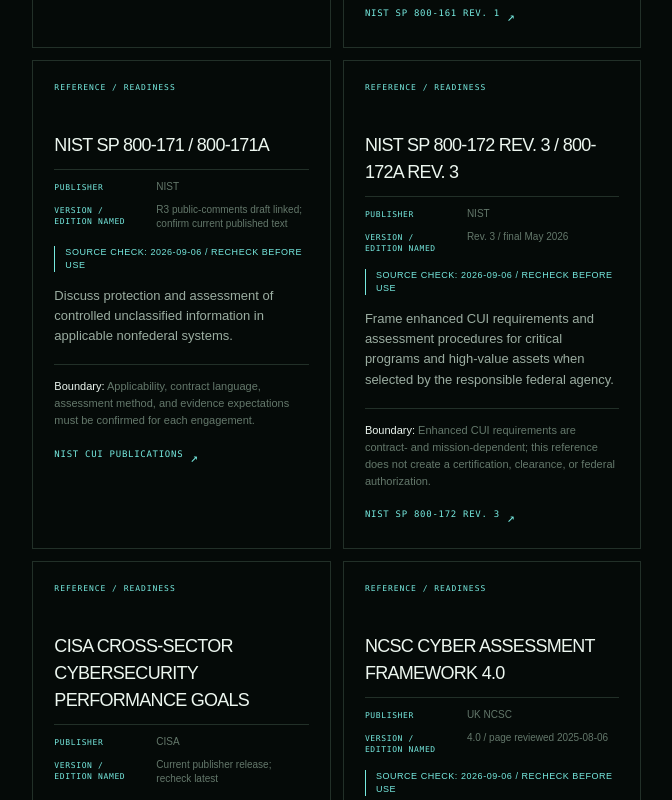
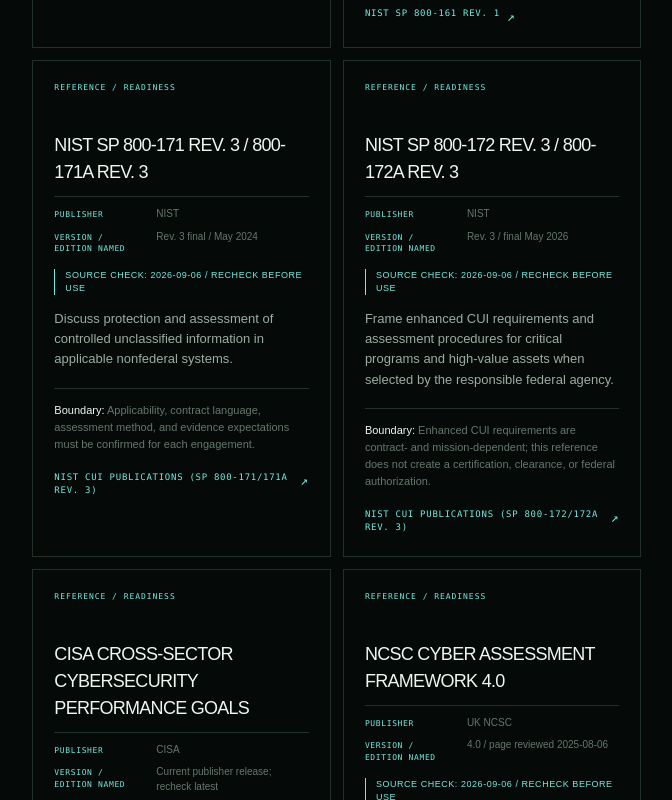
Before and after one commit to ZeroXSHDW/ZERODEVLLC-Website-Source-Code, a Next.js app: page /frameworks in a window 1280 px wide. Shown: the part 3260-4060 px from the top of the page, without its empty margins (549-1221 px from the left). Built offline with nearby package versions, Linux system fonts and the light colour scheme.

Commit message:
trust: correct framework publication references

```diff
--- a/app/frameworks/page.tsx
+++ b/app/frameworks/page.tsx
@@ -33,8 +33,8 @@
   ['NIST SP 800-53 Rev. 5', 'NIST', 'Rev. 5 / Release 5.2.0 patch noted', 'Map security and privacy control families to systems, owners, and evidence.', 'Control presence must be verified in the relevant system and scope.', 'NIST SP 800-53 Rev. 5', 'https://csrc.nist.gov/pubs/sp/800/53/r5/upd1/final'],
   ['NIST SP 800-61 Rev. 3', 'NIST', 'Rev. 3', 'Structure incident-response preparation, handling, coordination, and lessons learned.', 'Incident readiness depends on people, authority, communications, and practice.', 'NIST SP 800-61 Rev. 3', 'https://csrc.nist.gov/pubs/sp/800/61/r3/final'],
   ['NIST SP 800-161 Rev. 1', 'NIST', 'Rev. 1 / updates through 2024-11-01', 'Assess cyber-supply-chain risk across products, services, dependencies, and suppliers.', 'Vendor questionnaires alone are not sufficient evidence of supplier security.', 'NIST SP 800-161 Rev. 1', 'https://csrc.nist.gov/pubs/sp/800/161/r1/upd1/final'],
-  ['NIST SP 800-171 / 800-171A', 'NIST', 'R3 public-comments draft linked; confirm current published text', 'Discuss protection and assessment of controlled unclassified information in applicable nonfederal systems.', 'Applicability, contract language, assessment method, and evidence expectations must be confirmed for each engagement.', 'NIST CUI publications', 'https://csrc.nist.gov/Projects/protecting-controlled-unclassified-information'],
-  ['NIST SP 800-172 Rev. 3 / 800-172A Rev. 3', 'NIST', 'Rev. 3 / final May 2026', 'Frame enhanced CUI requirements and assessment procedures for critical programs and high-value assets when selected by the responsible federal agency.', 'Enhanced CUI requirements are contract- and mission-dependent; this reference does not create a certification, clearance, or federal authorization.', 'NIST SP 800-172 Rev. 3', 'https://csrc.nist.gov/pubs/sp/800/172/r3/final'],
+  ['NIST SP 800-171 Rev. 3 / 800-171A Rev. 3', 'NIST', 'Rev. 3 final / May 2024', 'Discuss protection and assessment of controlled unclassified information in applicable nonfederal systems.', 'Applicability, contract language, assessment method, and evidence expectations must be confirmed for each engagement.', 'NIST CUI publications (SP 800-171/171A Rev. 3)', 'https://csrc.nist.gov/Projects/protecting-controlled-unclassified-information/publications'],
+  ['NIST SP 800-172 Rev. 3 / 800-172A Rev. 3', 'NIST', 'Rev. 3 / final May 2026', 'Frame enhanced CUI requirements and assessment procedures for critical programs and high-value assets when selected by the responsible federal agency.', 'Enhanced CUI requirements are contract- and mission-dependent; this reference does not create a certification, clearance, or federal authorization.', 'NIST CUI publications (SP 800-172/172A Rev. 3)', 'https://csrc.nist.gov/Projects/protecting-controlled-unclassified-information/publications'],
   ['CISA Cross-Sector Cybersecurity Performance Goals', 'CISA', 'Current publisher release; recheck latest', 'Prioritize voluntary, high-impact cybersecurity practices for critical-infrastructure risk reduction and measurable improvement.', 'CPGs are an orientation and prioritization aid, not a universal compliance result, sector designation, or regulator determination.', 'CISA Cybersecurity Performance Goals', 'https://www.cisa.gov/cybersecurity-performance-goals'],
   ['NCSC Cyber Assessment Framework 4.0', 'UK NCSC', '4.0 / page reviewed 2025-08-06', 'Frame outcome-based cyber resilience assessment for essential functions, critical infrastructure, and public-sector contexts.', 'CAF alignment is a scoped assessment conversation; it is not an NCSC endorsement, regulatory decision, or certification.', 'NCSC CAF collection', 'https://www.ncsc.gov.uk/collection/cyber-assessment-framework'],
   ['CIS Controls v8.1', 'Center for Internet Security', 'v8.1', 'Translate common defensive priorities into a practical control improvement sequence.', 'Control adoption should be tied to asset context, ownership, and evidence.', 'CIS Controls v8.1', 'https://www.cisecurity.org/controls/cis-controls-list'],
@@ -63,8 +63,8 @@
   ['Cyber risk management', ['NIST CSF 2.0', 'NIST Risk Management Framework (SP 800-37 Rev. 2)', 'NIST SP 800-30 Rev. 1', 'CISA Cross-Sector Cybersecurity Performance Goals'], 'What outcomes, risk criteria, evidence quality, and decision owner apply?', 'A reference family is not a universal score, board decision, or residual-risk acceptance.'],
   ['Technical due diligence', ['NIST CSF 2.0', 'NIST SP 800-53 Rev. 5', 'NIST SP 800-161 Rev. 1'], 'Which architecture, control, dependency, or delivery questions could change the material decision?', 'Reference alignment is not independent assurance and does not create a legal, financial, investment, or procurement verdict.'],
   ['Vendor due diligence', ['NIST SP 800-161 Rev. 1', 'NIST CSF 2.0', 'CIS Controls v8.1'], 'Does the supplier evidence fit the service, data, access, incident, concentration, and exit relationship?', 'A questionnaire or reference map is not supplier assurance or a procurement decision.'],
-  ['Government and defense readiness', ['NIST Risk Management Framework (SP 800-37 Rev. 2)', 'NIST SP 800-171 / 800-171A', 'NIST SP 800-172 Rev. 3 / 800-172A Rev. 3'], 'Which mission, contract, system boundary, CUI category, and authorizing role define the actual requirement?', 'Reference alignment is not an authorization to operate, CMMC status, clearance, contract award, or government approval.'],
-  ['Compliance readiness', ['NIST SP 800-53 Rev. 5', 'NIST Risk Management Framework (SP 800-37 Rev. 2)', 'NIST SP 800-171 / 800-171A', 'NIST SP 800-172 Rev. 3 / 800-172A Rev. 3', 'ISO/IEC 27001:2022'], 'Which requirement applies, what evidence is expected, and who owns the control or exception?', 'Readiness mapping is not certification, accreditation, clearance, legal advice, or regulator approval.'],
+  ['Government and defense readiness', ['NIST Risk Management Framework (SP 800-37 Rev. 2)', 'NIST SP 800-171 Rev. 3 / 800-171A Rev. 3', 'NIST SP 800-172 Rev. 3 / 800-172A Rev. 3'], 'Which mission, contract, system boundary, CUI category, and authorizing role define the actual requirement?', 'Reference alignment is not an authorization to operate, CMMC status, clearance, contract award, or government approval.'],
+  ['Compliance readiness', ['NIST SP 800-53 Rev. 5', 'NIST Risk Management Framework (SP 800-37 Rev. 2)', 'NIST SP 800-171 Rev. 3 / 800-171A Rev. 3', 'NIST SP 800-172 Rev. 3 / 800-172A Rev. 3', 'ISO/IEC 27001:2022'], 'Which requirement applies, what evidence is expected, and who owns the control or exception?', 'Readiness mapping is not certification, accreditation, clearance, legal advice, or regulator approval.'],
   ['Disaster recovery and BCP', ['NIST SP 800-34 Rev. 1', 'ISO 22301:2019 / ISO 31000:2018', 'NIST CSF 2.0'], 'What critical service, dependencies, recovery assumptions, and exercise evidence determine continuity?', 'A plan or framework does not prove recovery until the relevant capability is exercised and evidenced.'],
   ['Incident readiness', ['NIST SP 800-61 Rev. 3', 'NIST CSF 2.0', 'CISA Cross-Sector Cybersecurity Performance Goals', 'NCSC Cyber Assessment Framework 4.0'], 'What roles, decisions, communications, evidence boundaries, and lessons must be practiced?', 'A readiness exercise is not live incident response, attribution, or a regulator decision.'],
 ] as const;
--- a/scripts/security-check.mjs
+++ b/scripts/security-check.mjs
@@ -158,7 +158,7 @@
 requireText("app/frameworks/page.tsx", frameworksPage, "NIST Risk Management Framework (SP 800-37 Rev. 2)");
 requireText("app/frameworks/page.tsx", frameworksPage, "NIST SP 800-30 Rev. 1");
 requireText("app/frameworks/page.tsx", frameworksPage, "NIST SP 800-61 Rev. 3");
-requireText("app/frameworks/page.tsx", frameworksPage, "NIST SP 800-171 / 800-171A");
+requireText("app/frameworks/page.tsx", frameworksPage, "NIST SP 800-171 Rev. 3 / 800-171A Rev. 3");
 requireText("app/frameworks/page.tsx", frameworksPage, "NIST SP 800-172 Rev. 3 / 800-172A Rev. 3");
 requireText("app/frameworks/page.tsx", frameworksPage, "CISA Cross-Sector Cybersecurity Performance Goals");
 requireText("app/frameworks/page.tsx", frameworksPage, "NCSC Cyber Assessment Framework 4.0");
--- a/scripts/site-contract-check.mjs
+++ b/scripts/site-contract-check.mjs
@@ -383,8 +383,10 @@
     'recheck before use',
     'Rev. 5 / Release 5.2.0 patch noted',
     'Rev. 1 / updates through 2024-11-01',
-    'R3 public-comments draft linked; confirm current published text',
+    'Rev. 3 final / May 2024',
     'Rev. 3 / final May 2026',
+    'NIST CUI publications (SP 800-171/171A Rev. 3)',
+    'NIST CUI publications (SP 800-172/172A Rev. 3)',
     'Current publisher release; recheck latest',
     '4.0 / page reviewed 2025-08-06',
     '2019 + Amendment 1 (2024); to be revised / 2018',
```
